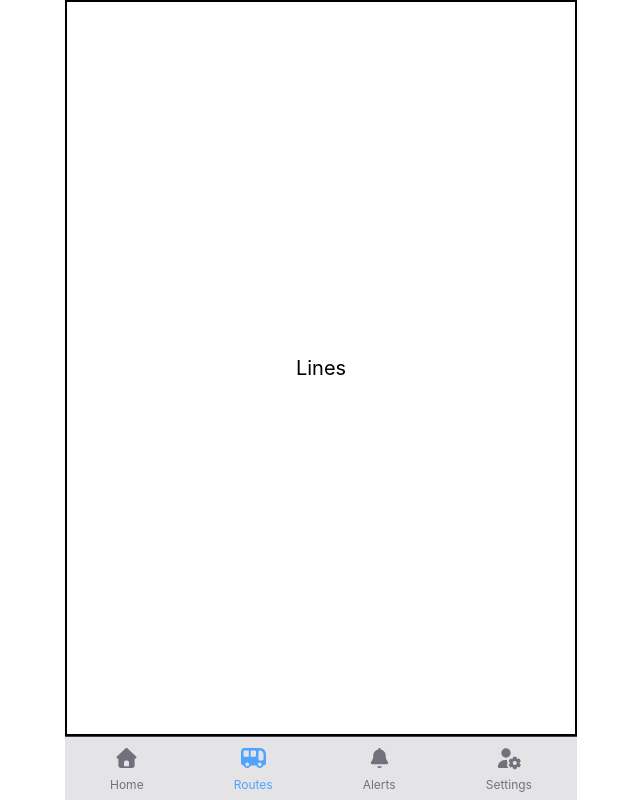
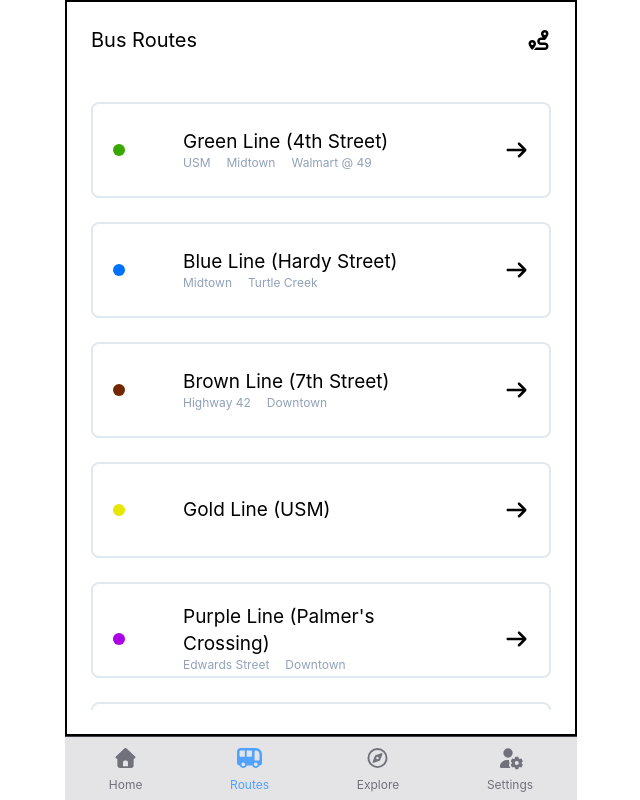
Before and after one commit to Mechamorph1903/HCTGODemo, a React (Vite) app: page /Lines in a window 1280 px wide. Shown: the whole page, without its empty margins (319-959 px from the left). Built offline with nearby package versions, Linux system fonts and the light colour scheme.

Commit message:
worked on the Routes pages showcasing clickable pills for each route, clicking into the pill would lead you to the route page which goes indepth about route details(following the website at hubcitytransit.com), this will be done after page animations (distraction)

```diff
--- a/src/App.jsx
+++ b/src/App.jsx
@@ -1,23 +1,50 @@
 import { Routes, Route, useLocation } from 'react-router-dom'
 import { AnimatePresence, motion } from 'framer-motion'
+import { useRef, useEffect } from 'react'
 import BottomNav from './components/BottomNav'
 import Home from './pages/Home'
 import Lines from './pages/Lines'
 import NotificationsPage from './pages/NotificationsPage'
 import SettingsPage from './pages/SettingsPage'
+import ExplorePage from './pages/VisitHBG'
+import RoutePage from './pages/RoutePage'
 
 
+
+const slideOrder = ['/', '/Lines', '/Explore', "/Settings"]
+
 export default function App() {
+  const location = useLocation()
+  const prevlocation = useRef(location.pathname)
 
   return (
-    <div className="mx-auto h-screen max-w-lg bg-white text-white flex flex-col">
-      <main className='flex-1 border-2 border-black'>
-        <Routes>
-          <Route path='/' element={<Home />} />
-          <Route path='/lines' element={<Lines />} />
-          <Route path='/alerts' element={<NotificationsPage />} />
-          <Route path='/settings' element={<SettingsPage />} />
-        </Routes>
+    <div className="mx-auto h-screen max-w-lg bg-white text-black flex flex-col">
+      <main className='flex-1 border-2 border-black overflow-y-auto overflow-x-hidden scroll-smooth overscroll-contain scrollbar-thin relative'>
+        <AnimatePresence mode='wait'>
+          <motion.div
+            className='w-full h-full absolute'
+            key={location.pathname}
+            initial={{ x: 20, opacity: 0 }}
+            animate={{ x: 0, opacity: 1 }}
+            exit={{ x: -20, opacity: 0 }}
+            transition={{ duration: 0.2, ease: "easeInOut" }}
+          >
+            <Routes location={location}>
+              <Route path='/' element={<Home />} />
+              <Route path='/Lines' element={<Lines />} />
+              <Route path='/Alerts' element={<NotificationsPage />} />
+              <Route path='/Explore' element={<ExplorePage />} />
+              <Route path='/Settings' element={<SettingsPage />} />
+              <Route path='/Green' element={<RoutePage route="Green"/>} />
+              <Route path='/Purple' element={<RoutePage route="Purple"/>} />
+              <Route path='/Gold' element={<RoutePage route="Gold"/>} />
+              <Route path='/Blue' element={<RoutePage route="Blue"/>} />
+              <Route path='/Red' element={<RoutePage route="Red"/>} />
+              <Route path='/Orange' element={<RoutePage route="Orange"/>} />
+              <Route path='/Brown' element={<RoutePage route="Brown"/>} />
+            </Routes>
+          </motion.div>
+        </AnimatePresence>
       </main>
       <BottomNav />
     </div>
--- a/src/components/BottomNav.jsx
+++ b/src/components/BottomNav.jsx
@@ -10,9 +10,9 @@ library.add(fas, far, fab)
 //This is an array of objects that stores the routes, labvels and icons of each of the icons on the bottomNav
 const tabs = [
   { to: '/',        label: 'Home',     icon: "f-solid fa-house" },
-  { to: '/lines',   label: 'Routes',   icon: "fa-solid fa-bus-side" },
-  { to: '/alerts',  label: 'Alerts',   icon: "fa-solid fa-bell" },
-  { to: '/settings',label: 'Settings', icon: "fa-solid fa-user-gear"},
+  { to: '/Lines',   label: 'Routes',   icon: "fa-solid fa-bus-side" },
+  { to: '/Explore',  label: 'Explore',   icon: "fa-regular fa-compass" },
+  { to: '/Settings',label: 'Settings', icon: "fa-solid fa-user-gear"},
 ]
 
 export default function BottomNav() {
--- /dev/null
+++ b/src/components/BusPill.jsx
@@ -0,0 +1,23 @@
+import { NavLink } from 'react-router-dom'
+import { FontAwesomeIcon } from '@fortawesome/react-fontawesome'
+import { library } from '@fortawesome/fontawesome-svg-core'
+
+
+export default function RoutePill({name, color, alt, passthrough}){
+
+    return(
+        <div className="rounded-lg  border-2 border-slate-200 grid grid-cols-6 gap-1 items-center h-24 p-5">
+            {/*line design or dot */}
+            <span className='inline-block rounded-xl h-3 w-3' style={{ backgroundColor: color}}></span>
+            <div className='col-span-4'>
+                <h4 className='text-[19px]'>{name} Line {alt}</h4>
+                <h6 className='text-slate-400 text-xs'>{passthrough.map((point, index) => (
+                    <span className="inline-block mr-4" key={index}>{point}</span>
+                ))}</h6>
+            </div>
+            {/* arrow for more info although whole pill is clickable */}
+            <FontAwesomeIcon icon="fa-solid fa-arrow-right" className='justify-self-end'/>
+
+        </div>
+    )
+}
--- a/src/pages/Home.jsx
+++ b/src/pages/Home.jsx
@@ -1,6 +1,9 @@
 import { MapContainer, TileLayer, useMap, Marker, Popup, CircleMarker,Polyline } from 'react-leaflet'
 import {greenStops, goldStops, orangeStops, blueStops, redStops, purpleStops, brownStops} from '../data/stops.js'
 import { useEffect, useState } from 'react'
+import { NavLink } from 'react-router-dom'
+import { FontAwesomeIcon } from '@fortawesome/react-fontawesome'
+import { library } from '@fortawesome/fontawesome-svg-core'
 
 
 export default function Home() {
@@ -48,6 +51,9 @@ export default function Home() {
 
   return (
     <div className="flex flex-col items-center justify-center h-full text-black  text-xl">
+      <NavLink
+        to="/alerts"
+      ><FontAwesomeIcon icon="fa-solid fa-bell" /></NavLink>
       <h1>Howdy</h1>
       <div className='flex '>
         {/* //planing to implement a way to a system, similar to transit, where you can begin your journey in app and search for destination while it calculates best way to use transit there */}
--- a/src/pages/Lines.jsx
+++ b/src/pages/Lines.jsx
@@ -1,7 +1,42 @@
+import RoutePill from "../components/BusPill"
+import {greenStops, goldStops, orangeStops, blueStops, redStops, purpleStops, brownStops} from '../data/stops.js'
+import { NavLink } from 'react-router-dom'
+import { FontAwesomeIcon } from '@fortawesome/react-fontawesome'
+import { library } from '@fortawesome/fontawesome-svg-core'
+
 export default function Lines() {
+  const routes = [
+      { stops: greenStops, color: '#38A800', name: 'Green', alt: "(4th Street)", passThru: ["USM", "Midtown", "Walmart @ 49"]}, //Green Route is ordered and complete
+      { stops: blueStops, color: '#0070FF' , name: 'Blue', alt: "(Hardy Street)", passThru: ["Midtown", "Turtle Creek"]},
+      { stops: brownStops, color: '#732600' , name: 'Brown', alt: "(7th Street)", passThru: ["Highway 42", "Downtown"]},
+      { stops: goldStops, color: '#E6E600' , name: 'Gold', alt: "(USM)", passThru: []},
+      { stops: purpleStops, color: '#A900E6' , name: 'Purple', alt: "(Palmer's Crossing)", passThru: ["Edwards Street", "Downtown"]},
+      { stops: orangeStops, color: '#FC921F' , name: 'Orange', alt: "(Broadway)", passThru: ["William Carey", "James St", "Downtown"]},
+      { stops: redStops, color: '#E60000' , name: 'Red', alt: "(Country Club)", passThru: ["Cloverleaf", "William Carey", "Walmart @ 49"]},
+
+    ]
+
   return (
-    <div className="flex items-center justify-center h-full text-black text-xl">
-      Lines
+    <div className="grid grid-columns-3 grid-rows-9 h-full text-black text-xl p-6">
+      {/* //finna grid this */}
+      <h1 className="col-span-2">Bus Routes</h1>
+      <div className="justify-self-end">
+        <FontAwesomeIcon icon="fa-solid fa-route" />
+      </div>
+      {/* //where we will map all the routepills */}
+      <div className="col-span-3 row-span-8 flex flex-col gap-6 overflow-y-auto snap-y">
+        {
+          routes.map((route,index) => (
+            <NavLink
+              key={index}
+              to={`/${route.name}`}
+              className="snap-center"
+            >
+              <RoutePill name={route.name} color={route.color} alt={route.alt} passthrough={route.passThru}/>
+            </NavLink>
+          ))
+        }
+      </div>
     </div>
   )
 }
--- /dev/null
+++ b/src/pages/RoutePage.jsx
@@ -0,0 +1,34 @@
+import {greenStops, goldStops, orangeStops, blueStops, redStops, purpleStops, brownStops} from '../data/stops.js'
+import { NavLink } from 'react-router-dom'
+import { FontAwesomeIcon } from '@fortawesome/react-fontawesome'
+import { library } from '@fortawesome/fontawesome-svg-core'
+import { MapContainer, Polyline, CircleMarker } from "react-leaflet"
+
+
+export default function RoutePage({route}){
+    const routes = [
+          { stops: greenStops, color: '#38A800', name: 'Green', alt: "(4th Street)", passThru: ["USM", "Midtown", "Walmart @ 49"]}, //Green Route is ordered and complete
+          { stops: blueStops, color: '#0070FF' , name: 'Blue', alt: "(Hardy Street)", passThru: ["Midtown", "Turtle Creek"]},
+          { stops: brownStops, color: '#732600' , name: 'Brown', alt: "(7th Street)", passThru: ["Highway 42", "Downtown"]},
+          { stops: goldStops, color: '#E6E600' , name: 'Gold', alt: "(USM)", passThru: []},
+          { stops: purpleStops, color: '#A900E6' , name: 'Purple', alt: "(Palmer's Crossing)", passThru: ["Edwards Street", "Downtown"]},
+          { stops: orangeStops, color: '#FC921F' , name: 'Orange', alt: "(Broadway)", passThru: ["William Carey", "James St", "Downtown"]},
+          { stops: redStops, color: '#E60000' , name: 'Red', alt: "(Country Club)", passThru: ["Cloverleaf", "William Carey", "Walmart @ 49"]},
+
+        ]
+
+        const regRoute = route.toLowerCase()
+    return(
+        <div className='text-black p-6'>
+            <div className='flex justify-between h-15'>
+                <NavLink to="/Lines"><FontAwesomeIcon icon="fa-solid fa-angle-left"  className='text-3xl'/></NavLink>
+                <div className={`text-3xl bg-${regRoute}-300 rounded-xl h-3 w-3`}></div>
+            </div>
+            <div className='grid '>
+                <div>
+                    <h1>{route} Route</h1>
+                </div>
+            </div>
+        </div>
+    )
+}
--- /dev/null
+++ b/src/pages/VisitHBG.jsx
@@ -0,0 +1,10 @@
+export default function ExplorePage(){
+
+    return(
+        <>
+        <div className="flex items-center justify-center h-full text-black text-xl">
+            <h1>Explore Hattiesburg</h1>
+        </div>
+        </>
+    )
+}
```
Also changed, not shown: src/components/ExploreCard.jsx (added, +10 -0 lines).
